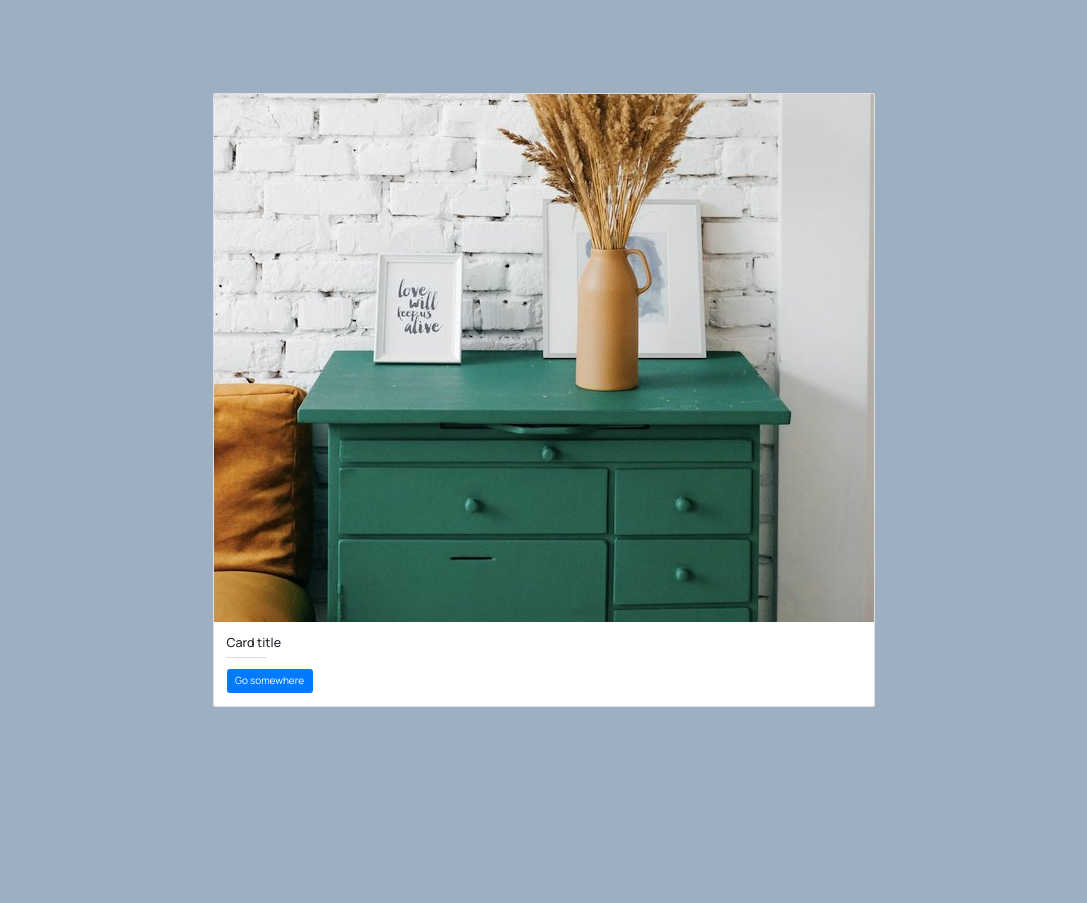
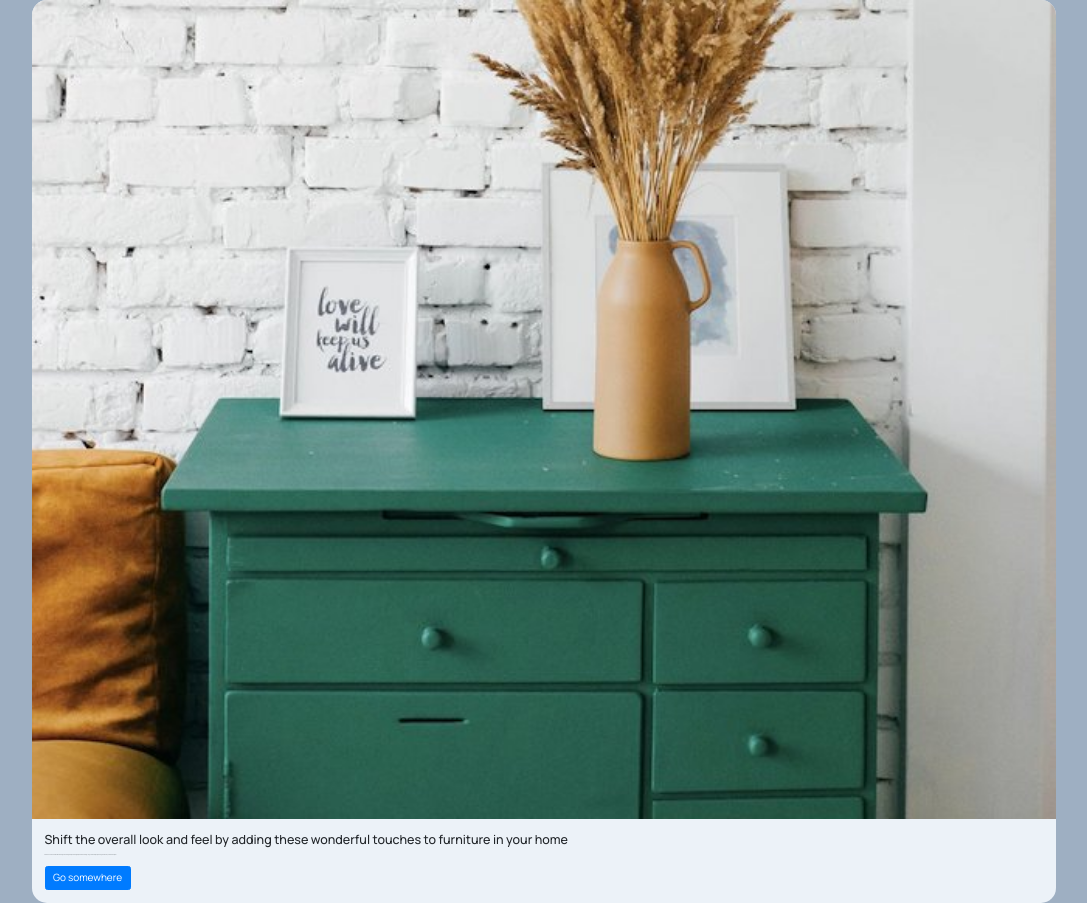
Before and after one commit to darubiomunoz/portfolio-08-articlepreviewcomponent, a React (Create React App) app: page / in a window 1280 px wide. Shown: the whole page, without its empty margins (96-1183 px from the left). Before the commit the page ends 800 px from the top, so only its background shows below. Built offline with nearby package versions, Linux system fonts and the light colour scheme.

Commit message:
Border of the component

```diff
--- a/src/Variables.css
+++ b/src/Variables.css
@@ -11,4 +11,6 @@
     --font-family-headings: 'Manrope', sans-serif;
     --font-weight-normal: 500;
     --font-weight-bold: 700;
+
+    --border-radius-base: 1.5rem;
 }
--- a/src/assets/index.html
+++ b/src/assets/index.html
@@ -2,13 +2,9 @@
 <html lang="en">
 <head>
   <meta charset="UTF-8">
-  <meta name="viewport" content="width=device-width, initial-scale=1.0"> <!-- displays site properly based on user's device -->
-
+  <meta name="viewport" content="width=device-width, initial-scale=1.0">
   <link rel="icon" type="image/png" sizes="32x32" href="./images/favicon-32x32.png">
-
   <title>Frontend Mentor | Article preview component</title>
-
-  <!-- Feel free to remove these styles or customise in your own stylesheet 👍 -->
   <style>
     .attribution { font-size: 11px; text-align: center; }
     .attribution a { color: hsl(228, 45%, 44%); }
--- a/src/components/ArticlePreview.js
+++ b/src/components/ArticlePreview.js
@@ -1,4 +1,5 @@
 import React from 'react';
+import './styles/ArticlePreview.css';
 
 import drawersImage from '../assets/images/drawers.jpg';
 
@@ -7,8 +8,10 @@ const ArticlePreview = () => {
         <div className="card">
             <img src={drawersImage} className="card-img-top" alt="..." />
             <div className="card-body">
-                <h5 className="card-title">Card title</h5>
-                <p className="card-text">Some quick example text to build on the card title and make up the bulk of the card's content.</p>
+                <h5 className="card-title">Shift the overall look and feel by adding these wonderful
+                touches to furniture in your home</h5>
+                <p className="card-text">Ever been in a room and felt like something was missing? Perhaps
+                it felt slightly bare and uninviting. I’ve got some simple tips to help you make any room feel complete.</p>
                 <a href="/" className="btn btn-primary">Go somewhere</a>
             </div>
         </div>
--- a/src/components/styles/ArticlePreview.css
+++ b/src/components/styles/ArticlePreview.css
@@ -0,0 +1,11 @@
+.card {
+    width: 80%;
+    background-color: var(--color-option4);
+    border: none;
+    border-radius: var(--border-radius-base);
+}
+
+.card-img-top {
+    border-top-left-radius: var(--border-radius-base);
+    border-top-right-radius: var(--border-radius-base);
+}
```
